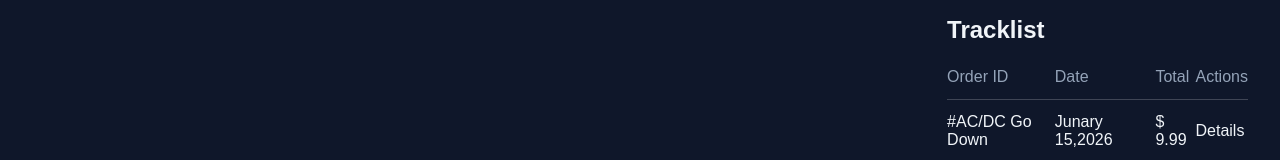
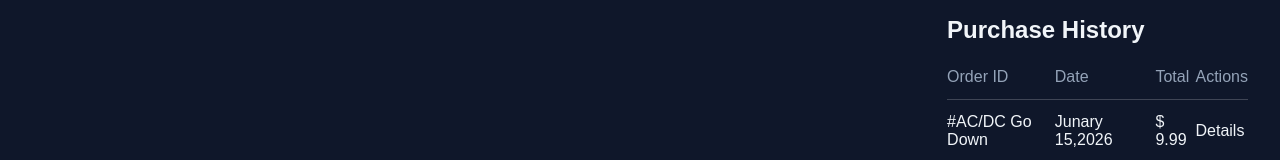
Before and after one commit to JeshuaPerez/stream-music-app, a plain HTML site: page historial-de-compras.html in a window 1280 px wide. Shown: the top 160 px of the page. Drawn offline with Linux system fonts and the light colour scheme.

Commit message:
feature: se agrega corrige un titulo

```diff
--- a/historial-de-compras.html
+++ b/historial-de-compras.html
@@ -36,7 +36,7 @@
 
     <section class="tracklist-section">
 
-    <h2>Tracklist</h2>
+    <h2>Purchase History</h2>
 
     <table class="track-table">
         <thead>
```
